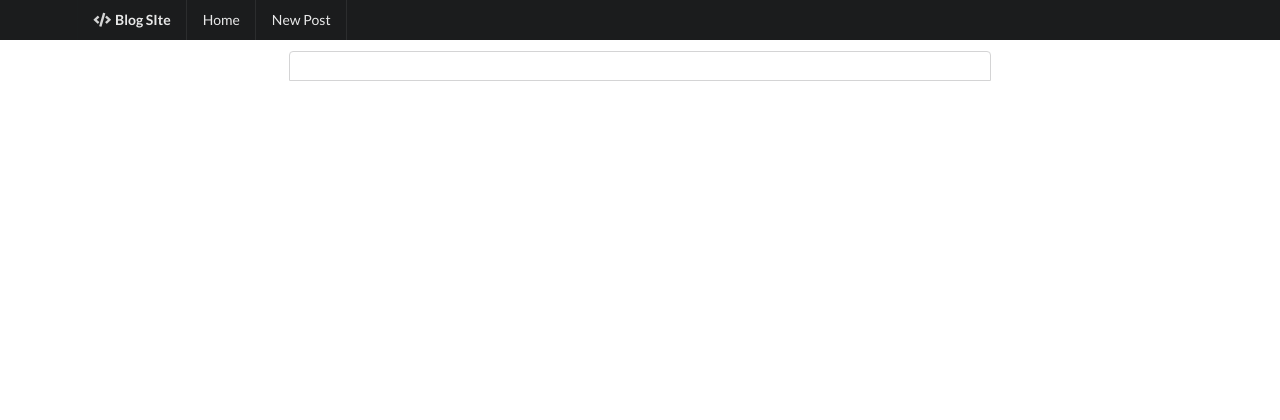
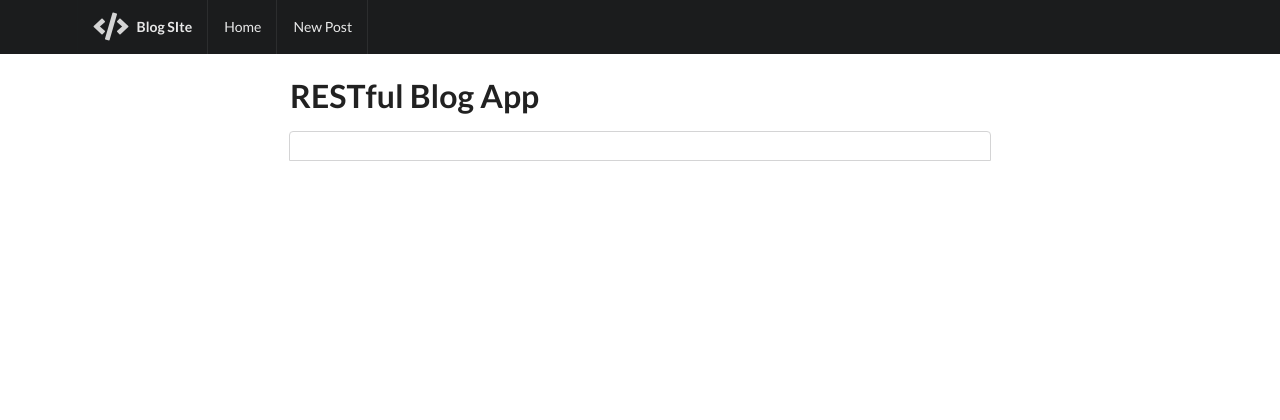
Before and after one commit to DDexster/WebDevBootcamp, a Node server app: page /blogs in a window 1280 px wide. Shown: the top 420 px of the page. Before the commit the page ends 81 px from the top, so only its background shows below. Run offline with Node 20, Linux system fonts and the light colour scheme; data that the repository does not hold is empty; some libraries are stand-ins or nearby versions.

Commit message:
refractor some features

```diff
--- a/RESTfullBlogApp/public/stylesheets/app.css
+++ b/RESTfullBlogApp/public/stylesheets/app.css
@@ -1,4 +1,4 @@
-.text .container {
+.text.container {
     margin: 5.0em auto;
 }
 
--- a/RESTfullBlogApp/views/partials/header.ejs
+++ b/RESTfullBlogApp/views/partials/header.ejs
@@ -11,7 +11,7 @@
 <body>
     <div class="ui fixed inverted menu">
         <div class="ui container">
-            <div class="header item"><i class="code icon" id="" header-icon></i>Blog SIte</div>
+            <div class="header item"><i class="code icon" id="header-icon"></i>Blog SIte</div>
             <a href="/" class="item">Home</a>
             <a href="/blogs/new" class="item">New Post</a>
         </div>
```
